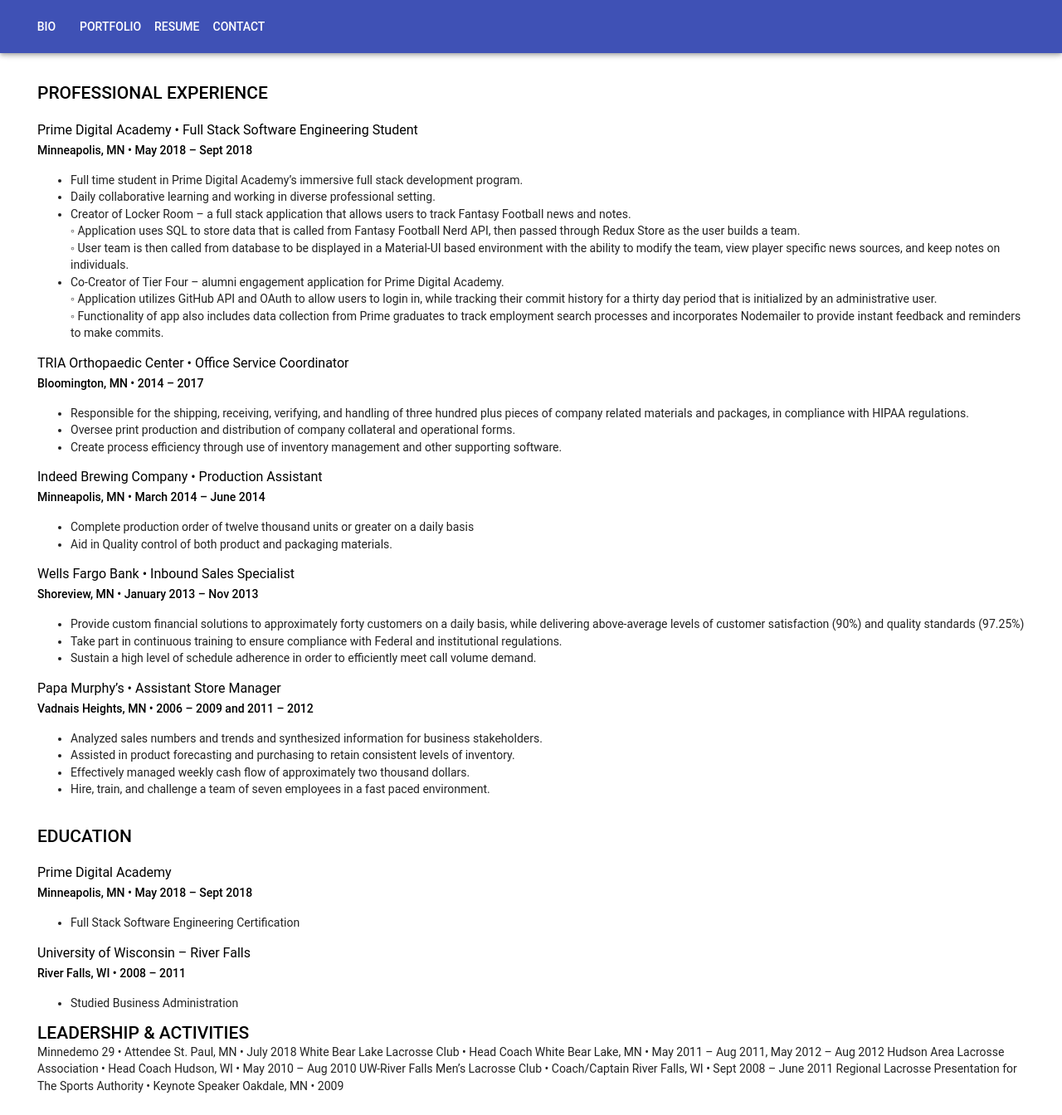
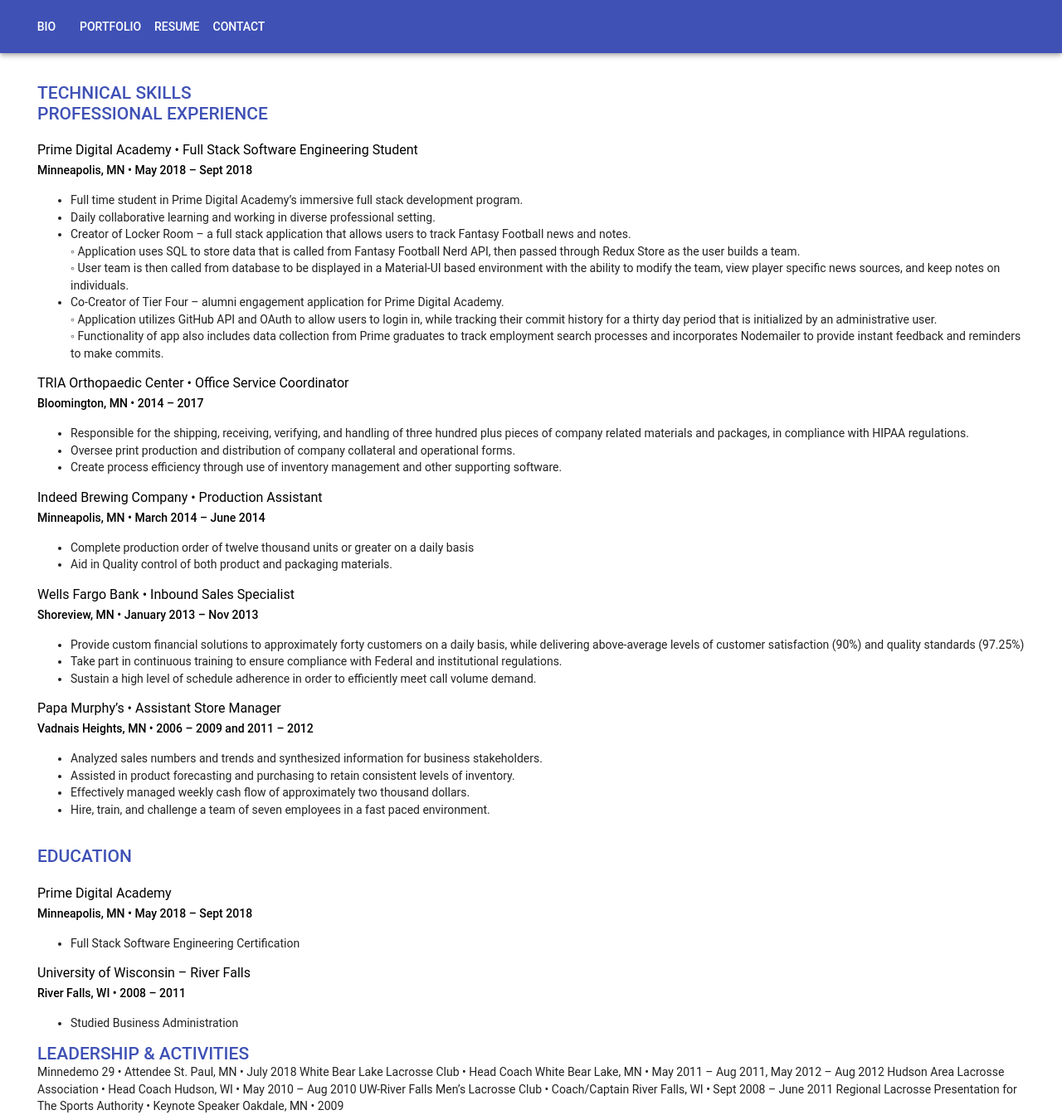
Before and after one commit to matthewbeyl/Matt-Beyl, a React (Create React App) app: page /#/resume in a window 1280 px wide. Shown: the whole page at 83% size. Before the commit the page ends 1319 px from the top, so only its background shows below. Built offline with nearby package versions, Linux system fonts and the light colour scheme.

Commit message:
added technical skills section, changed title color to primary

```diff
--- a/src/Views/Resume/Resume.jsx
+++ b/src/Views/Resume/Resume.jsx
@@ -24,7 +24,10 @@
         let { classes } = this.props
         return (
             <div className={classes.resume}>
-                <Typography variant="title" color="inherit">
+                <Typography variant="title" color="primary">
+                    TECHNICAL SKILLS
+                </Typography>
+                <Typography variant="title" color="primary">
                     PROFESSIONAL EXPERIENCE
                 </Typography>
                 <br/>
@@ -139,7 +142,7 @@
                     </ul>
                 </Typography>
                 <br/>
-                <Typography variant="title" color="inherit">
+                <Typography variant="title" color="primary">
                     EDUCATION
                 </Typography>
                 <br/>
@@ -169,7 +172,7 @@
                         </li>
                     </ul>
                 </Typography>
-                <Typography variant="title" color="inherit">
+                <Typography variant="title" color="primary">
                     LEADERSHIP & ACTIVITIES
                 </Typography>
                 <Typography>
```
